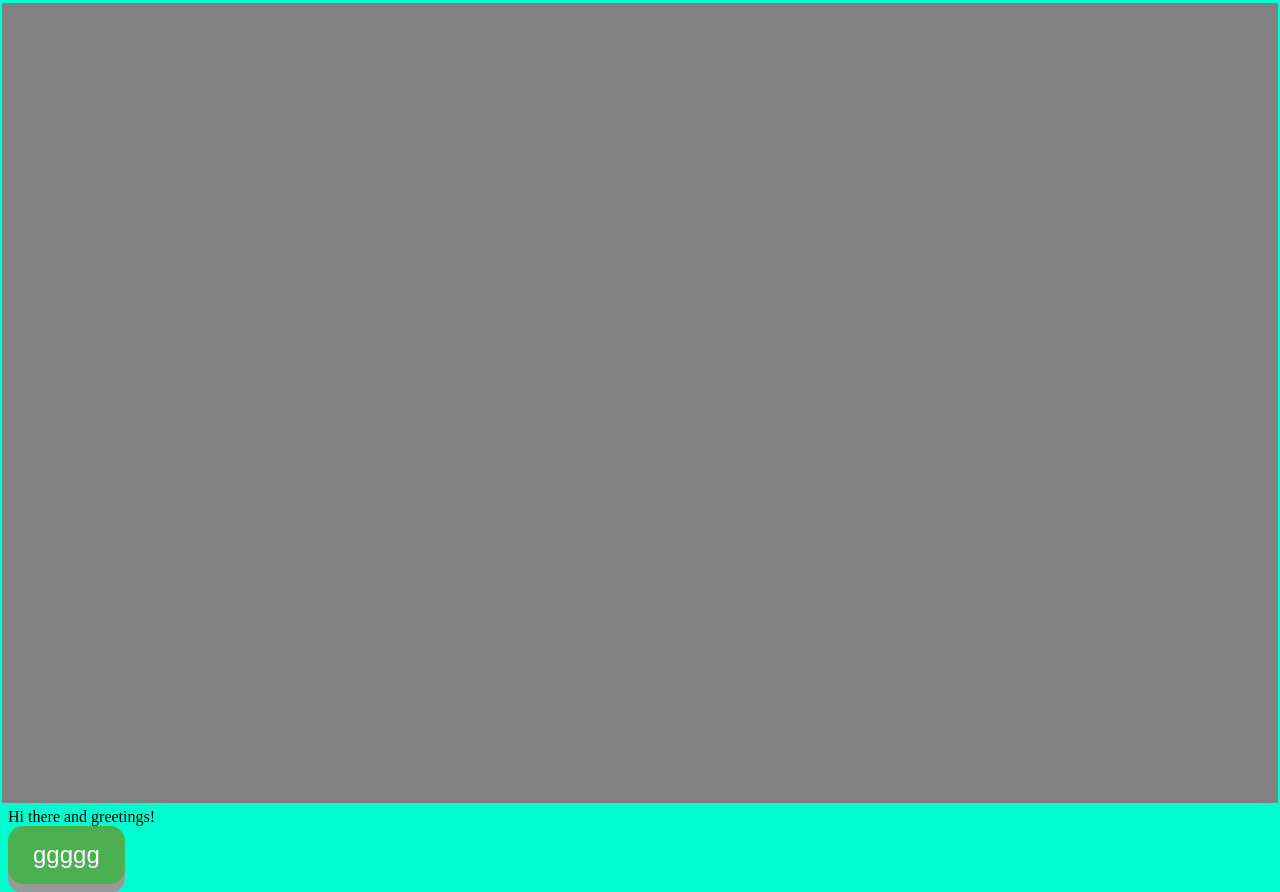
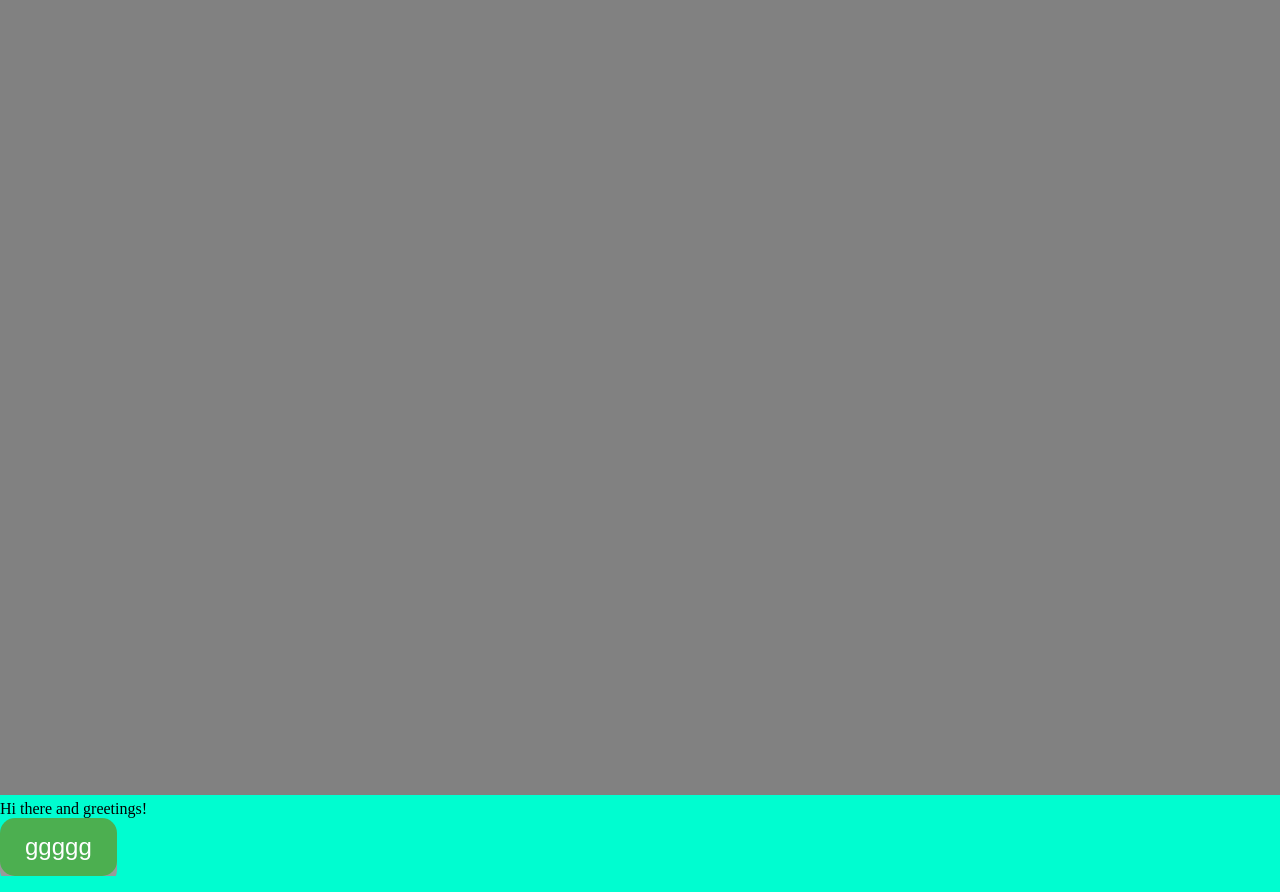
Before and after one commit to Toray-Life/AC-utils, a plain HTML site: page index.html in a window 1280 px wide. Drawn offline with Linux system fonts and the light colour scheme.

Commit message:
Update styles.css

```diff
--- a/styles.css
+++ b/styles.css
@@ -1,3 +1,12 @@
+html {
+  display:block;
+}
+
+body{
+  padding:0;
+  margin:0;
+}
+
 .header {
     width: 101%;
     height: 100vh;
```
